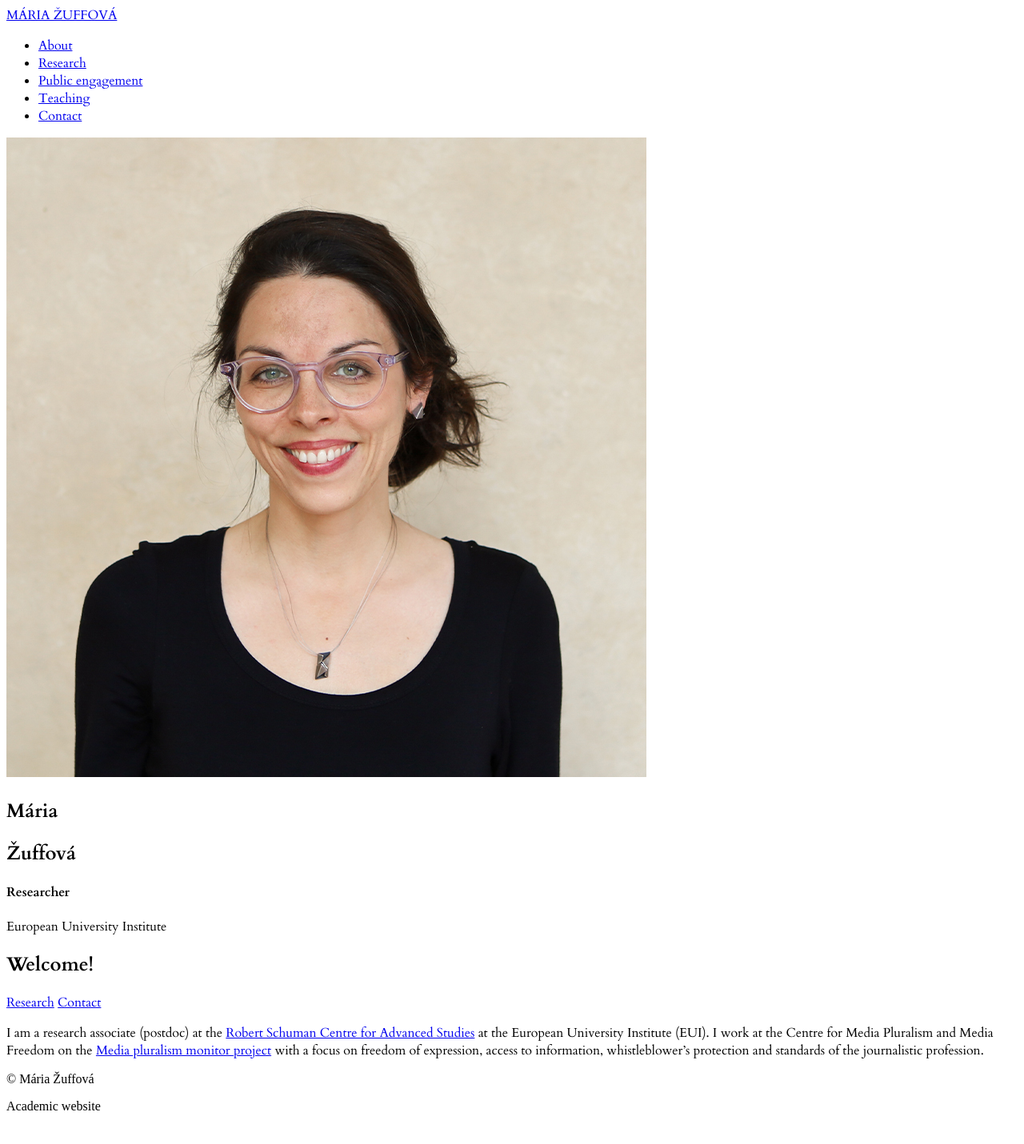
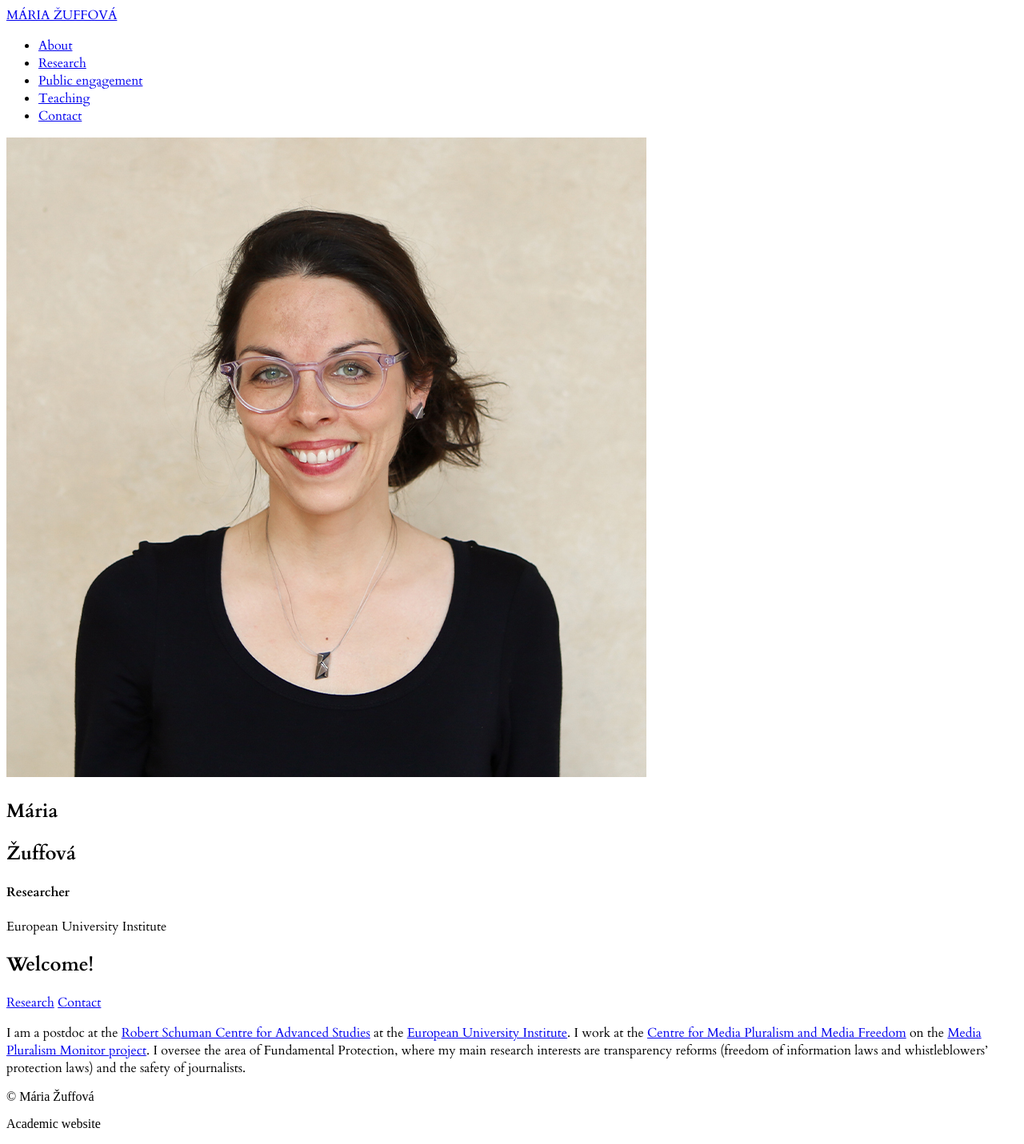
Before and after one commit to mariazuffova/jekyll-profile-site, a Jekyll site: the page built from index.md, in a window 1280 px wide. Shown: the whole page at 80% size. Built offline with Jekyll 4.4.1, drawn with Linux system fonts in a browser that asks for light colours; a script that is not in the unit is left out; before the commit the page ends 1409 px from its top, so only the background shows below that.

Commit message:
Update Home page “home-content”

```diff
--- a/_data/home.yml
+++ b/_data/home.yml
@@ -1,12 +1,15 @@
 greeting: Welcome!
-teaser: I am a research associate (postdoc) at the [Robert Schuman Centre for
-  Advanced
+teaser: "I am a postdoc at the [Robert Schuman Centre for Advanced
   Studies](https://www.eui.eu/DepartmentsAndCentres/RobertSchumanCentre) at the
-  European University Institute (EUI). I work at the Centre for Media Pluralism
-  and Media Freedom on the [Media pluralism monitor
-  project](https://cmpf.eui.eu/media-pluralism-monitor/mpm-2020/) with a focus
-  on freedom of expression, access to information, whistleblower’s protection
-  and standards of the journalistic profession.
+  [European University Institute](https://www.eui.eu). I work at the [Centre for
+  Media Pluralism and Media Freedom](www.cmpf.eui.eu) on the [Media Pluralism
+  Monitor project](https://cmpf.eui.eu/media-pluralism-monitor/mpm-2020/). I
+  oversee the area of Fundamental Protection, where my main research interests
+  are transparency reforms (freedom of information laws and whistleblowers'
+  protection laws) and the safety of journalists.
+
+
+  \ "
 buttons:
   primary:
     text: Research
```
